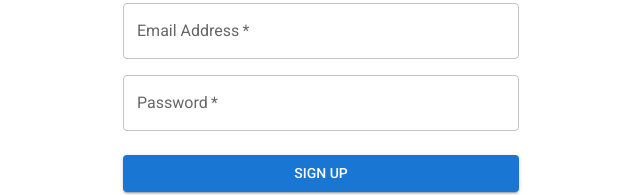
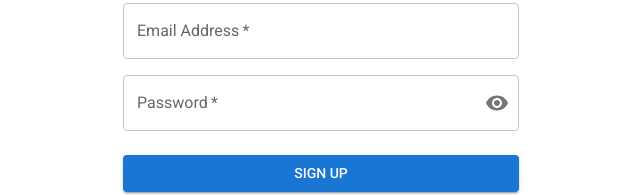
Before and after one commit to selmahassan/DebugDemon---CS370, a Next.js app in the folder swoopermarket-v2/: page /signup in a window 1280 px wide. Shown: the part 245-440 px from the top of the page, without its empty margins (319-959 px from the left). Built offline with nearby package versions, Linux system fonts and the light colour scheme.

Commit message:
add show/hide password

```diff
--- a/swoopermarket-v2/src/app/(login)/signup/page.tsx
+++ b/swoopermarket-v2/src/app/(login)/signup/page.tsx
@@ -11,6 +11,12 @@ import Box from '@mui/material/Box';
 import LockOutlinedIcon from '@mui/icons-material/LockOutlined';
 import Typography from '@mui/material/Typography';
 import Container from '@mui/material/Container';
+import FormControl from '@mui/material/FormControl';
+import InputLabel from '@mui/material/InputLabel';
+import OutlinedInput from '@mui/material/OutlinedInput';
+import InputAdornment from '@mui/material/InputAdornment';
+import IconButton from '@mui/material/IconButton';
+import { Visibility, VisibilityOff } from '@mui/icons-material';
 
 export default function SignUp() {
   const handleSubmit = (event: React.FormEvent<HTMLFormElement>) => {
@@ -20,6 +26,13 @@ export default function SignUp() {
       email: data.get('email'),
       password: data.get('password'),
     });
+  };
+
+  // hide/display password
+  const [showPassword, setShowPassword] = React.useState(false);
+  const handleClickShowPassword = () => setShowPassword((show) => !show);
+  const handleMouseDownPassword = (event: React.MouseEvent<HTMLButtonElement>) => {
+    event.preventDefault();
   };
 
   return (
@@ -73,15 +86,27 @@ export default function SignUp() {
                 />
                 </Grid>
                 <Grid item xs={12}>
-                <TextField
-                    required
-                    fullWidth
-                    name="password"
-                    label="Password"
-                    type="password"
-                    id="password"
-                    autoComplete="new-password"
-                />
+                <FormControl required fullWidth variant="outlined">
+                    <InputLabel htmlFor="outlined-adornment-password">Password</InputLabel>
+                    <OutlinedInput
+                        id="password"
+                        name="password"
+                        type={showPassword ? 'text' : 'password'}
+                        endAdornment={
+                        <InputAdornment position="end">
+                            <IconButton
+                            aria-label="toggle password visibility"
+                            onClick={handleClickShowPassword}
+                            onMouseDown={handleMouseDownPassword}
+                            edge="end"
+                            >
+                            {showPassword ? <VisibilityOff /> : <Visibility />}
+                            </IconButton>
+                        </InputAdornment>
+                        }
+                        label="Password"
+                    />
+                </FormControl>
                 </Grid>
             </Grid>
             <Button
```
